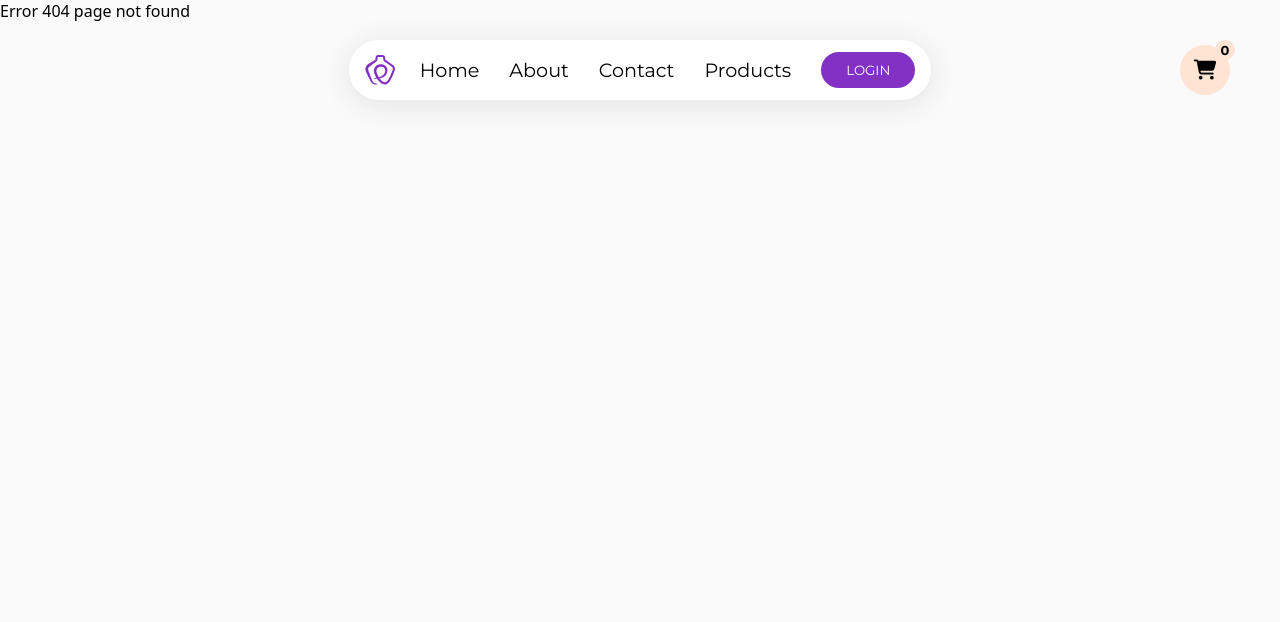
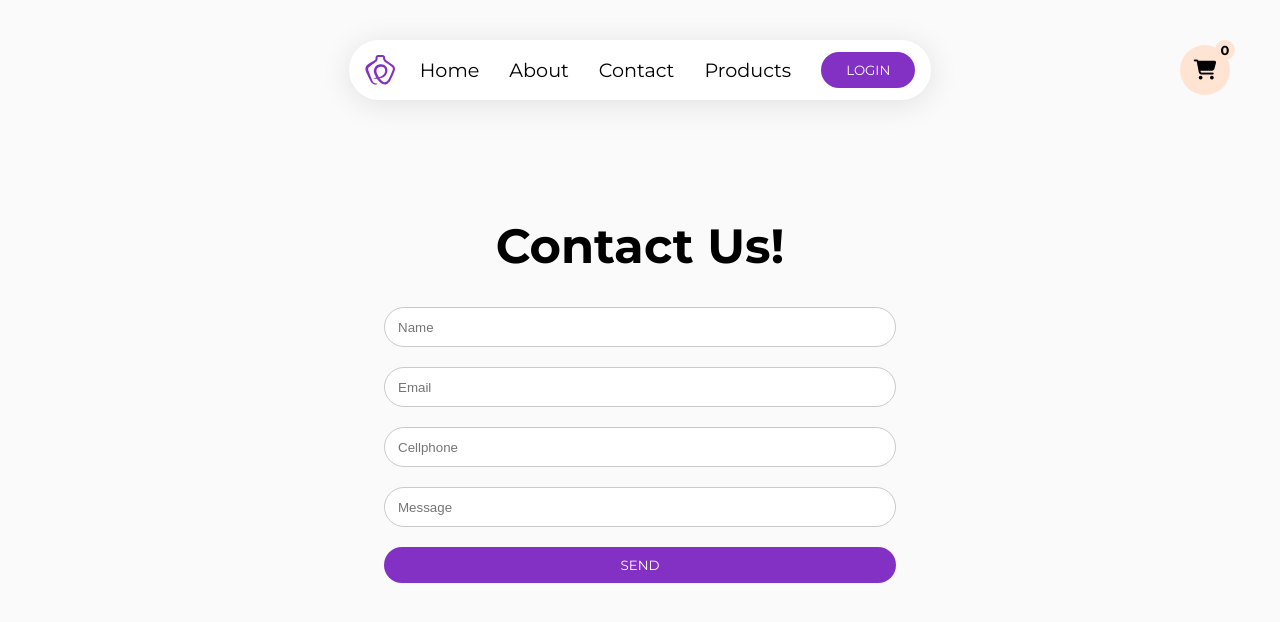
Before and after one commit to Flein890/React-App-Project, a React (Vite) app: page /contact in a window 1280 px wide. Before the commit this address had no page. Shown: the top 622 px of the page. Built offline with nearby package versions, Linux system fonts and the light colour scheme.

Commit message:
contact section

```diff
--- a/src/App.jsx
+++ b/src/App.jsx
@@ -7,6 +7,7 @@ import CardsProducts from './components/Products/CardsProducts'
 import Login from './components/Login/Login'
 import Cart from './components/Cart/Cart'
 import CartIcon from './components/Cart/CartIcon'
+import ContactForm from './components/ContactForm/ContactForm'
 
 function App() {
   return (
@@ -18,7 +19,7 @@ function App() {
         <Route path='/' element={<Layout/>}/>
         <Route path='products' element={<CardsProducts/>}/>
         <Route path='login' element={<Login/>}/>
-        {/* <Route path='contact' element={<Contact/>}/> */}
+        <Route path='contact' element={<ContactForm/>}/>
         {/* <Route path='about' element={<About/>}/> */}
         <Route path='*' element={<NotFound/>}/>
       </Routes>
--- a/src/components/Cart/Cart.jsx
+++ b/src/components/Cart/Cart.jsx
@@ -74,6 +74,7 @@ function Cart() {
       <p>You are going to buy the selected products</p>
       <button onClick={() => dispatch(clearCart()) && dispatch(toggleModal())}>Buy</button>
     </Modal></>}
+
     {productModal &&  <>
   <Modal>
   <h2>Remove item from cart?</h2>
--- a/src/components/Cart/CartItem.jsx
+++ b/src/components/Cart/CartItem.jsx
@@ -1,4 +1,4 @@
-import React from 'react'
+import React, { useEffect } from 'react'
 import { CartItemStyles,CartInfoContainer,Tittle,Price } from './CartStyles'
 import { FaPlus } from "react-icons/fa6";
 import {FaMinus} from 'react-icons/fa6'
@@ -13,8 +13,21 @@ import { useSelector } from 'react-redux';
 
 function CartItem({price,name,id,image,quantity}) {
   const dispatch = useDispatch()
-  const productModal = useSelector((state)=> state.productModal.removeModal)
 
+  const productModal = useSelector((state)=> state.productModal.removeModal) //si es falso ejecuta removeitems
+
+
+  const remove = useSelector((state)=> state.cart.remove)
+
+//   const auxRemove = ( ) =>{
+//      dispatch(removeFromCart({id}))
+//   }
+
+  useEffect(()=>{
+     console.log(remove)
+   },[remove])
+
+   console.log(productModal)
 
 
   return (<>
@@ -25,7 +38,12 @@ function CartItem({price,name,id,image,quantity}) {
       </CartInfoContainer>
            <Price>Price: ${price}</Price>
       <CartInfoContainer>
-         <HandlerAmount>{quantity===1 ? <IoMdTrash onClick={() => dispatch(removeFromCart({id})) && dispatch(toggleProductModal()) }/> : <FaMinus onClick={() => dispatch(removeFromCart({id}))}/>}</HandlerAmount>
+         <HandlerAmount>{quantity===1 ? <IoMdTrash onClick={() =>{{
+            dispatch(toggleProductModal());
+
+            productModal ?  dispatch(removeFromCart({id})) : console.log('faslooooooooooooooo')
+
+            }}}/> : <FaMinus onClick={() => dispatch(removeFromCart({id}))}/>}</HandlerAmount>
          <Quantity>{quantity}</Quantity>
          <HandlerAmount onClick={() => dispatch(addToCart({id,name,price,image}))}><FaPlus/></HandlerAmount>
       </CartInfoContainer>
--- a/src/components/ContactForm/ContactForm.jsx
+++ b/src/components/ContactForm/ContactForm.jsx
@@ -1,8 +1,82 @@
 import React from 'react'
+import {Field} from 'formik'
+import Input from '../UI/Input'
+import { useFormik } from 'formik'
+import * as Yup from 'yup'
+import { useEffect } from 'react'
+import ScrollReveal from 'scrollreveal'
+import LoginBtn from '../UI/LoginBtn'
+import { FormikStyles, DatosStyled, ContactTitle, FormStyles,PurpleBackgroundBar} from './ContactFormStyles'
+function ContactForm() {
 
-function ContactForm() {
+  window.sr= ScrollReveal();
+  useEffect(() => {
+    sr.reveal('input', {
+      duration: 2000,
+      origin: 'left',
+      distance: '100px',
+      delay:500,
+
+    })
+    sr.reveal('button', {
+      duration: 2000,
+      origin: 'left',
+      distance: '100px',
+      delay:500
+    })
+    sr.reveal('h3', {
+      duration: 2000,
+      origin: 'top',
+      distance: '100px'
+    })
+  })
+
+
+  const contactInitialValues = {
+    name: '',
+    email: '',
+    cellphone:'',
+    message: ''
+}
+
+const validationSchema = Yup.object({
+  name: Yup.string().required('Required'),
+  email: Yup.string().email('Invalid email').required('Required'),
+  cellphone: Yup.string().required('Required'),
+  message: Yup.string().required('Required')
+})
+
+const formik = useFormik({
+  initialValues: contactInitialValues,
+  validationSchema
+})
+
+const {errors, touched, handleSubmit} = formik
+
+
+
   return (
-    <div>ContactForm</div>
+    <DatosStyled>
+      <ContactTitle> Contact Us!</ContactTitle>
+
+       <FormikStyles
+     initialValues={contactInitialValues}
+     validationSchema={validationSchema}
+     onSubmit={values => console.log(values)}>
+
+      <FormStyles>
+      <Input className='1'  type="text" name="name" placeholder="Name" errors={errors.name && touched.name ? errors.name : ''} />
+      <Input className='2' type="email" name="email" placeholder="Email" />
+      <Input className='3' type="number" name="cellphone" placeholder="Cellphone" />
+      <Input className='4'type="text" name="message" placeholder="Message" />
+      <LoginBtn className='5' onSubmit={handleSubmit} value='SEND'/>
+      </FormStyles>
+
+
+    </FormikStyles>
+    <PurpleBackgroundBar></PurpleBackgroundBar>
+    </DatosStyled>
+
   )
 }
 
--- a/src/components/ContactForm/ContactFormStyles.js
+++ b/src/components/ContactForm/ContactFormStyles.js
@@ -0,0 +1,76 @@
+import styled from "styled-components";
+import { Formik , Form as FormikForm } from 'formik';
+
+export const FormStyles = styled(FormikForm)`
+display: flex;
+flex-direction: column;
+gap: 20px;
+/* max-width: 500px; */
+/* justify-content: center; */
+/* align-items: center; */
+width:40%;
+z-index: 500;
+
+
+input[type=number]::-webkit-outer-spin-button,
+input[type=number]::-webkit-inner-spin-button,
+input[type=number]::-webkit-outer-spin-button {
+  -webkit-appearance: none;
+  margin: 0;
+}
+
+input[type=number] { appearance:textfield; }
+`
+
+export const FormikStyles = styled(Formik)`
+  /* display: flex; */
+  /* flex-direction: column; */
+  /* flex-wrap: wrap; */
+  /* align-items: center; */
+  /* justify-content:center; */
+  /* width: 100%; */
+
+`
+
+export const DatosStyled = styled.div`
+ width: 100%;
+ display: flex;
+ flex-direction: column;
+ margin: 0 auto;
+ height: 100vh;
+ justify-content:center;
+ align-items: center;
+ gap: 2em;
+ /* background-color: #9942DB; */
+ background-color: #8330C4;
+ overflow-y: hidden;
+ position: relative;
+ `
+ export const ContactTitle = styled.h3`
+    font-size: 3em;
+    font-weight: 700;
+    font-family: 'Montserrat',system-ui ;
+    z-index: 500;
+ `
+ export const PurpleBackgroundBar = styled.div`
+    width: 150vw;
+    height: 110vh;
+    background-color: #FAFAFA;
+    position: absolute;
+    top: 0;
+    left: -25%;
+    z-index: 0;
+    /* transform:rotate(45deg); */
+    animation: goUp 1s backwards ease-in-out;
+    animation-fill-mode: backwards;
+
+
+    @keyframes goUp {
+      0%{
+        transform: rotate(45deg);
+      }
+      100%{
+        transform: rotate(0deg);
+      }
+    }
+ `
--- a/src/components/Login/Login.jsx
+++ b/src/components/Login/Login.jsx
@@ -64,7 +64,7 @@ function Login() {
                       onBlur={formik.handleBlur}
                       isError={errors.password && touched.password ? errors.password : null} //sin el touched "funciona"
                       />
-                  <LoginBtn onSubmit={handleSubmit} type='submit'>jujjj</LoginBtn>
+                  <LoginBtn onSubmit={handleSubmit} value='Login' type='submit'>jujjj</LoginBtn>
                </FormContainer>
               <Linkers><Link to={'/'}>Forgot Password?</Link><span>or</span><Link to={'/register'}>Register</Link></Linkers>
             </LoginContainer>
--- a/src/components/UI/LoginBtn.jsx
+++ b/src/components/UI/LoginBtn.jsx
@@ -1,13 +1,13 @@
 import React from 'react'
 import { LoginBtnStyles } from './LoginBtnStyles'
 
-const LoginBtn = ({onSubmit}) => {
+const LoginBtn = ({onSubmit,value}) => {
   const handleSubmit = (e)=>{
     e.preventDefault();
     onSubmit();
   }
   return (
-   <LoginBtnStyles to='login' onClick={(e)=>handleSubmit(e)} type='submit'>Login</LoginBtnStyles>
+   <LoginBtnStyles to='login' onClick={(e)=>handleSubmit(e)} type='submit'>{value}</LoginBtnStyles>
   );
 };
 
--- a/src/redux/cart-code.js
+++ b/src/redux/cart-code.js
@@ -41,13 +41,13 @@ export const removeItemFromCart = (cartItems,id,prodState) => {
             );
         }
 
-        console.log(prodState)
+
     return cartItems.filter(item=> item.id !==productToRemove.id)
 
 
 };
 
-const removeQuantity = (cartItems,id) => {
+const trashCan = (cartItems,id) => {
 
 }
 
```
Also changed, not shown: src/components/ContactForm/InitialValues.js (added).
